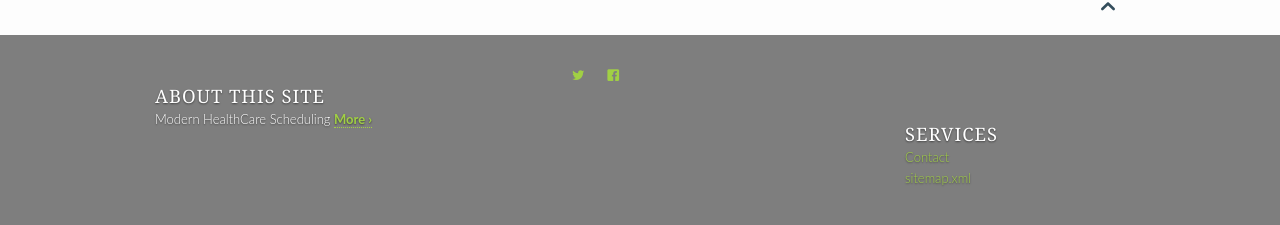
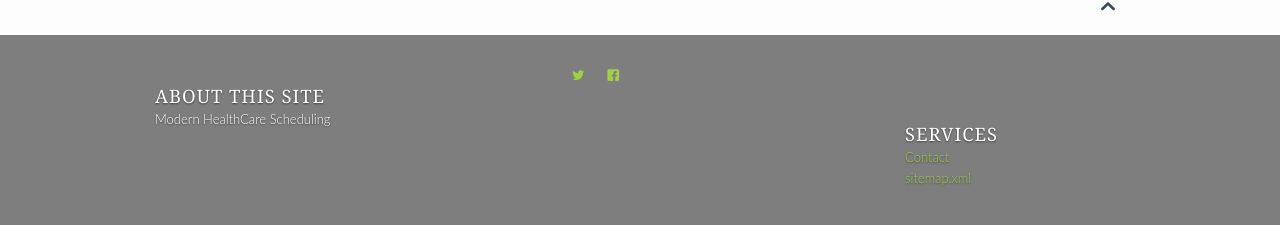
Before and after one commit to doesnotexist/camelworks-website, a Jekyll site: the page built from pages/pages-root-folder/index.md, in a window 1280 px wide. Shown: the part 1663-1888 px from the top of the page. Built offline with Jekyll 4.4.1, drawn with Linux system fonts in a browser that asks for light colours.

Commit message:
remove link to info page on footer

```diff
--- a/_includes/_footer.html
+++ b/_includes/_footer.html
@@ -13,7 +13,6 @@
 
             <p class="shadow-black">
               {{ site.description }}
-              <a href="{{ site.url }}{{ site.baseurl }}/info/">{{ site.data.language.more }}</a>
             </p>
           </div><!-- /.large-6.columns -->
 
```
